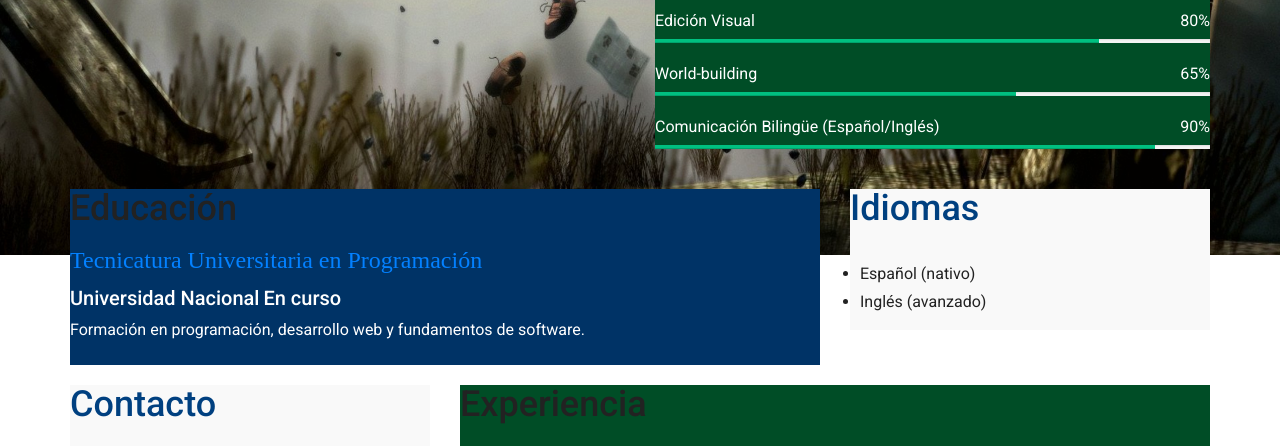
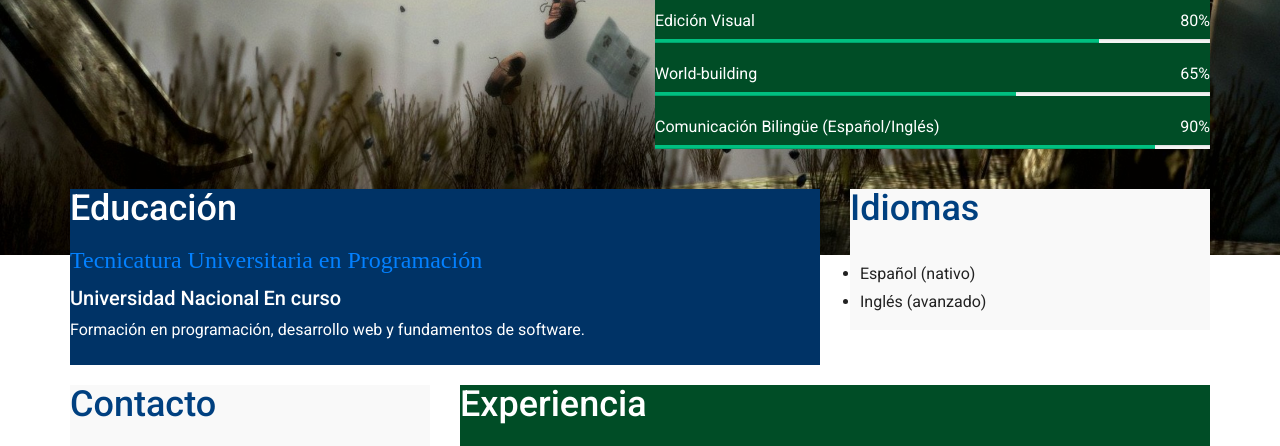
Before and after one commit to Maruxxx05/CV-Web-Ejemplo, a plain HTML site: page Index.html in a window 1280 px wide. Shown: the part 545-991 px from the top of the page. Drawn offline with Linux system fonts and the light colour scheme; files whose address does not match are found by name.

Commit message:
Fix contrast ratio

```diff
--- a/css/index.css
+++ b/css/index.css
@@ -9,6 +9,10 @@ body {
 
 h2 {
   color: var(--color-principal);
+}
+
+.white {
+  color: #ffffff;
 }
 
 .contact-form input,
```
